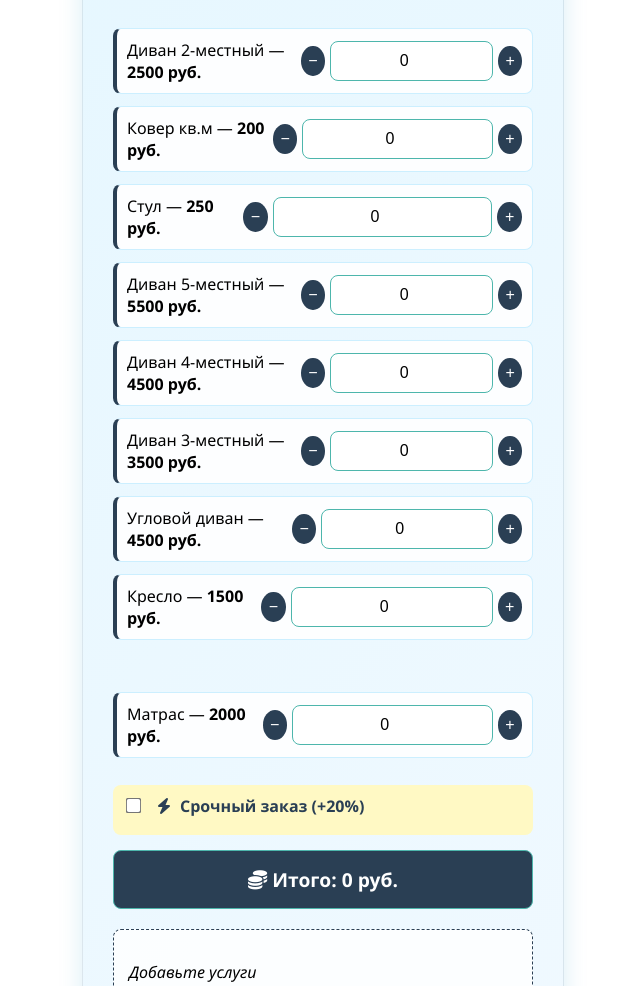
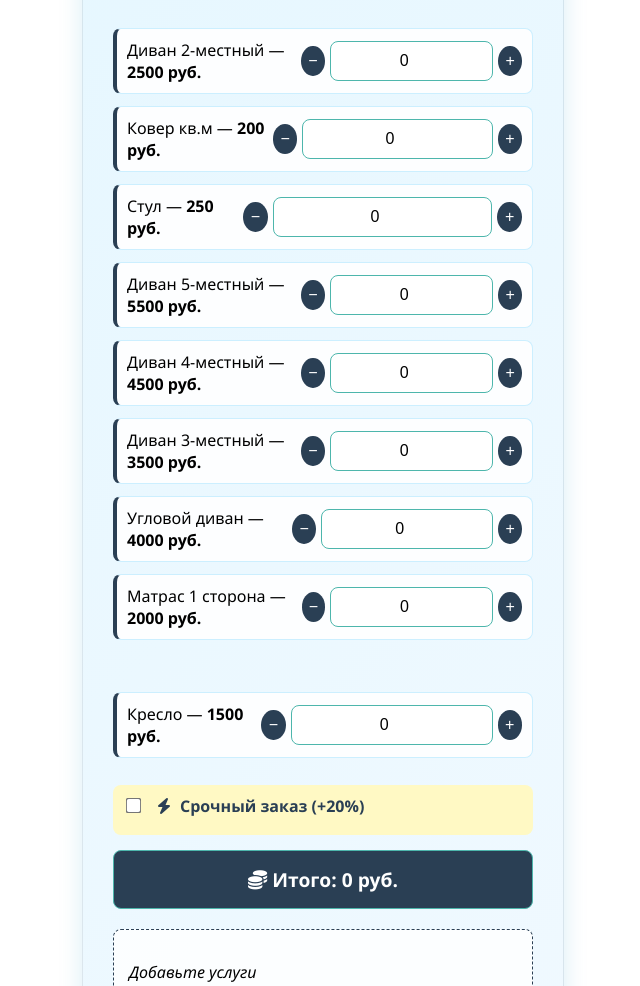
Before and after one commit to ArslanAlh/chystaya_volnaa, a plain HTML site: page calculator/index.html in a window 1280 px wide. Shown: the part 114-1100 px from the top of the page, without its empty margins (317-957 px from the left). Drawn offline with Linux system fonts and the light colour scheme.

Commit message:
Add files via upload

```diff
--- a/calculator/index.html
+++ b/calculator/index.html
@@ -73,13 +73,24 @@
                 </div>
 
                 <div class="service-item">
-                    <label>Угловой диван — <strong>4500 руб.</strong></label>
+                    <label>Угловой диван — <strong>4000 руб.</strong></label>
                     <div class="quantity-control">
                         <button class="qty-minus" data-price="4500" data-name="Угловой диван">−</button>
                         <input type="number" class="qty-input" value="0" min="0">
                         <button class="qty-plus" data-price="4500" data-name="Угловой диван">+</button>
                     </div>
                 </div>
+
+                <!-- Матрас 1 сторона -->
+                <div class="service-item">
+                    <label>Матрас 1 сторона  — <strong>2000 руб.</strong></label>
+                    <div class="quantity-control">
+                        <button class="qty-minus" data-price="2000" data-name="Матрас">−</button>
+                        <input type="number" class="qty-input" value="0" min="0">
+                        <button class="qty-plus" data-price="2000" data-name="Матрас">+</button>
+                    </div>
+                </div>
+            </div>
 
                 <!-- Кресла -->
                 <div class="service-item">
@@ -88,17 +99,6 @@
                         <button class="qty-minus" data-price="1500" data-name="Кресло">−</button>
                         <input type="number" class="qty-input" value="0" min="0">
                         <button class="qty-plus" data-price="1500" data-name="Кресло">+</button>
-                    </div>
-                </div>
-            </div>
-
-                <!-- Матрас 1 сторона -->
-                <div class="service-item">
-                    <label>Матрас — <strong>2000 руб.</strong></label>
-                    <div class="quantity-control">
-                        <button class="qty-minus" data-price="2000" data-name="Матрас">−</button>
-                        <input type="number" class="qty-input" value="0" min="0">
-                        <button class="qty-plus" data-price="2000" data-name="Матрас">+</button>
                     </div>
                 </div>
             </div>
```
